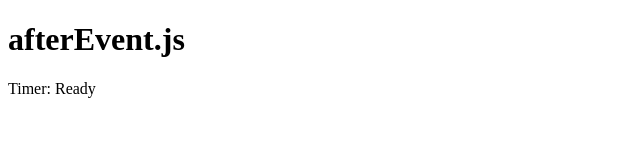
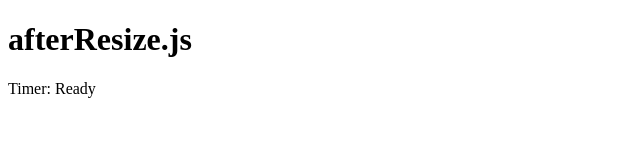
Before and after one commit to mcshaman/afterResize.js, a plain HTML site: page index.html in a window 1280 px wide. Shown: the full height of the page, 0-640 px from the left. Drawn offline with nearby package versions, Linux system fonts and the light colour scheme.

Commit message:
Setup basic demo

```diff
--- a/index.html
+++ b/index.html
@@ -6,7 +6,7 @@
 		<script src="http://ajax.googleapis.com/ajax/libs/jquery/1/jquery.min.js"></script>
 	</head>
 	<body>
-	<h1>afterEvent.js</h1>
+	<h1>afterResize.js</h1>
 	<p>Timer: <span id="display">Ready</span></p>
 	<script src="./afterevent.js"></script>
 	<script src="./demo.js"></script>
```
